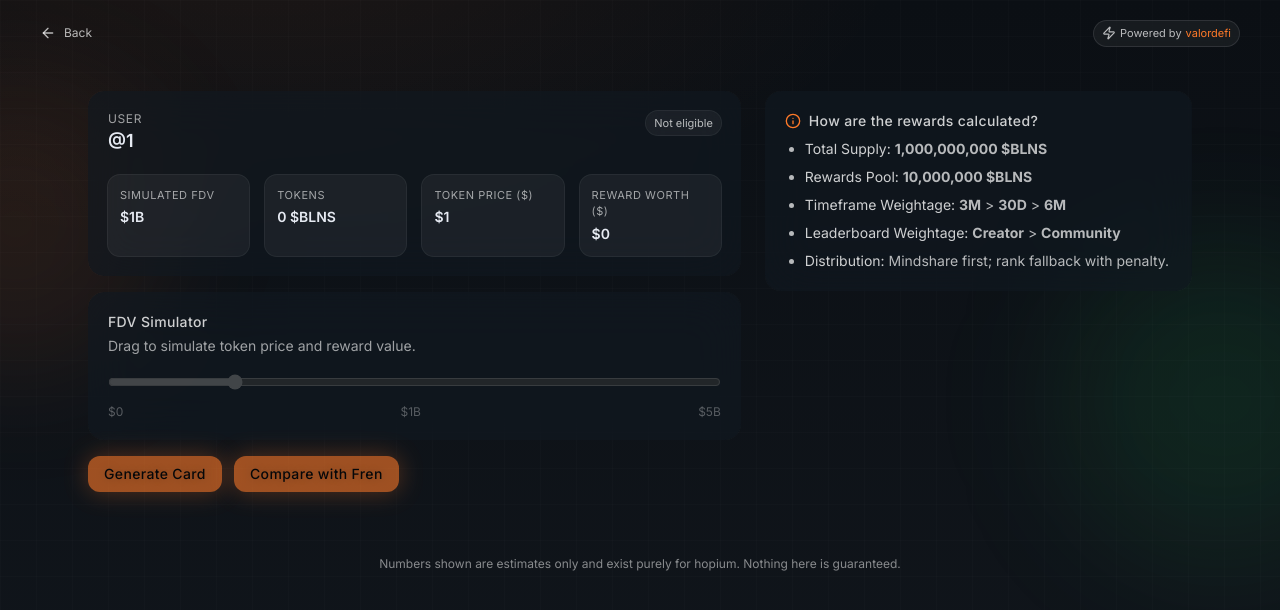
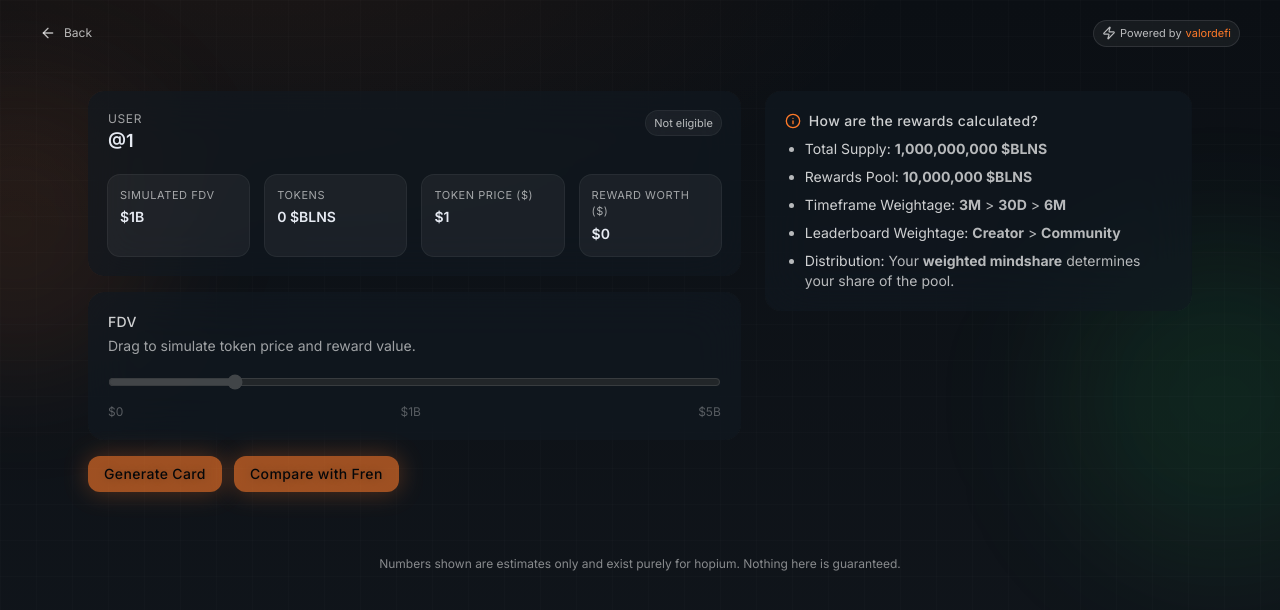
Before and after one commit to wicktg/yapium, a React (Create React App) app: page /p/billions/1 in a window 1280 px wide. Shown: the top 610 px of the page. Built offline with nearby package versions, Linux system fonts and the light colour scheme; no server answers.

Commit message:
Final v6

```diff
--- a/src/pages/ProjectBillions.js
+++ b/src/pages/ProjectBillions.js
@@ -211,7 +211,7 @@ export default function ProjectBillions() {
             <div className="flex items-center justify-between">
               <div>
                 <h3 className="text-sm font-medium tracking-wide text-white/80">
-                  FDV Simulator
+                  FDV
                 </h3>
                 <p className="mt-1 text-sm text-white/60">
                   Drag to simulate token price and reward value.
@@ -286,8 +286,8 @@ export default function ProjectBillions() {
                 <b>Creator</b> &gt; <b>Community</b>
               </li>
               <li>
-                <span className="text-white/80">Distribution:</span> Mindshare
-                first; rank fallback with penalty.
+                <span className="text-white/80">Distribution:</span> Your{" "}
+                <b>weighted mindshare</b> determines your share of the pool.
               </li>
             </ul>
           </GlassPanel>
@@ -400,7 +400,12 @@ function CompareModal({ onClose, topicId, baseUser }) {
       const { me, fr } = await loadBoth();
       setState({ loading: false, error: null, you: me, fren: fr });
     } catch (e) {
-      setState({ loading: false, error: "Failed to fetch comparison", you: null, fren: null });
+      setState({
+        loading: false,
+        error: "Failed to fetch comparison",
+        you: null,
+        fren: null,
+      });
     }
   }
 
@@ -412,10 +417,15 @@ function CompareModal({ onClose, topicId, baseUser }) {
 
   return (
     <div className="fixed inset-0 z-50 flex items-center justify-center p-3 sm:p-4">
-      <div className="absolute inset-0 bg-black/60 backdrop-blur-sm" onClick={onClose} />
+      <div
+        className="absolute inset-0 bg-black/60 backdrop-blur-sm"
+        onClick={onClose}
+      />
       <div className="relative z-10 w-full max-w-2xl rounded-2xl ring-1 ring-white/10 bg-[#0B0F14] overflow-hidden">
         <div className="flex items-center justify-between px-4 py-3">
-          <div className="text-sm text-white/80 font-medium">Compare with Fren • BILLIONS</div>
+          <div className="text-sm text-white/80 font-medium">
+            Compare with Fren • BILLIONS
+          </div>
           <button onClick={onClose} className="text-white/70 hover:text-white">
             <X className="h-5 w-5" />
           </button>
@@ -445,7 +455,9 @@ function CompareModal({ onClose, topicId, baseUser }) {
                   <div className="text-[11px] uppercase tracking-wider text-white/60">
                     You
                   </div>
-                  <div className="text-sm font-semibold">@{you?.username || baseUser.username}</div>
+                  <div className="text-sm font-semibold">
+                    @{you?.username || baseUser.username}
+                  </div>
                   <div className="mt-2 text-sm">
                     Tokens: <b>{formatQty(you?.tokens ?? 0, 2)} $BLNS</b>
                   </div>
@@ -459,7 +471,9 @@ function CompareModal({ onClose, topicId, baseUser }) {
                     Fren
                   </div>
                   <div className="text-sm font-semibold">
-                    @{friend?.username || (fren?.trim() ? fren.replace(/^@/, "") : "—")}
+                    @
+                    {friend?.username ||
+                      (fren?.trim() ? fren.replace(/^@/, "") : "—")}
                   </div>
                   <div className="mt-2 text-sm">
                     Tokens: <b>{formatQty(friend?.tokens ?? 0, 2)} $BLNS</b>
@@ -472,7 +486,9 @@ function CompareModal({ onClose, topicId, baseUser }) {
 
               {/* Head-to-head bar */}
               <div className="mt-5">
-                <div className="text-xs text-white/60 mb-2">Head-to-head (by worth at current FDV)</div>
+                <div className="text-xs text-white/60 mb-2">
+                  Head-to-head (by worth at current FDV)
+                </div>
                 <div className="w-full h-3 rounded-full bg-white/5 ring-1 ring-white/10 overflow-hidden">
                   <div
                     className="h-full bg-[#FF7A29] transition-all duration-700"
@@ -482,23 +498,27 @@ function CompareModal({ onClose, topicId, baseUser }) {
                 </div>
                 <div className="mt-2 flex justify-between text-xs">
                   <span className="text-white/80">
-                    You: <b>{formatMoney(you?.worth ?? 0, 2)}</b> ({Math.round(youPct * 100)}%)
+                    You: <b>{formatMoney(you?.worth ?? 0, 2)}</b> (
+                    {Math.round(youPct * 100)}%)
                   </span>
                   <span className="text-white/80">
-                    Fren: <b>{formatMoney(friend?.worth ?? 0, 2)}</b> ({Math.round(frenPct * 100)}%)
+                    Fren: <b>{formatMoney(friend?.worth ?? 0, 2)}</b> (
+                    {Math.round(frenPct * 100)}%)
                   </span>
                 </div>
               </div>
 
               {/* Delta badge */}
               <div className="mt-3 text-center text-sm">
-                {((you?.worth ?? 0) - (friend?.worth ?? 0)) >= 0 ? (
+                {(you?.worth ?? 0) - (friend?.worth ?? 0) >= 0 ? (
                   <span className="inline-flex items-center gap-2 rounded-full bg-[#22C55E]/10 text-[#22C55E] ring-1 ring-white/10 px-3 py-1">
-                    You’re ahead by {formatMoney((you?.worth ?? 0) - (friend?.worth ?? 0), 2)}
+                    You’re ahead by{" "}
+                    {formatMoney((you?.worth ?? 0) - (friend?.worth ?? 0), 2)}
                   </span>
                 ) : (
                   <span className="inline-flex items-center gap-2 rounded-full bg-[#EF4444]/10 text-[#EF4444] ring-1 ring-white/10 px-3 py-1">
-                    Behind by {formatMoney((friend?.worth ?? 0) - (you?.worth ?? 0), 2)}
+                    Behind by{" "}
+                    {formatMoney((friend?.worth ?? 0) - (you?.worth ?? 0), 2)}
                   </span>
                 )}
               </div>
@@ -558,7 +578,10 @@ function CardModal({ onClose, username, tokens, worth, fdv, tagline }) {
 
   return (
     <div className="fixed inset-0 z-50 flex items-center justify-center p-3 sm:p-4">
-      <div className="absolute inset-0 bg-black/60 backdrop-blur-sm" onClick={onClose} />
+      <div
+        className="absolute inset-0 bg-black/60 backdrop-blur-sm"
+        onClick={onClose}
+      />
       <div className="relative z-10 w-full max-w-2xl rounded-2xl ring-1 ring-white/10 bg-[#0B0F14] overflow-hidden">
         <div className="flex items-center justify-between px-4 py-3">
           <div className="text-sm text-white/70">Share Card Preview</div>
--- a/src/pages/ProjectBoundless.js
+++ b/src/pages/ProjectBoundless.js
@@ -217,7 +217,7 @@ export default function ProjectBoundless() {
 
           <GlassPanel>
             <h3 className="text-sm font-medium tracking-wide text-white/80">
-              FDV Simulator
+              FDV
             </h3>
             <p className="mt-1 text-sm text-white/60">
               Drag to simulate token price and reward value.
@@ -287,8 +287,8 @@ export default function ProjectBoundless() {
                 <b>Creator</b> &gt; <b>Community</b>.
               </li>
               <li>
-                <span className="text-white/80">Distribution:</span> Mindshare
-                first; rank fallback with penalty.
+                <span className="text-white/80">Distribution:</span> Your{" "}
+                <b>weighted mindshare</b> determines your share of the pool.
               </li>
             </ul>
           </GlassPanel>
--- a/src/pages/ProjectCysic.js
+++ b/src/pages/ProjectCysic.js
@@ -222,7 +222,7 @@ export default function ProjectCysic() {
             <div className="flex items-center justify-between">
               <div>
                 <h3 className="text-sm font-medium tracking-wide text-white/80">
-                  FDV Simulator
+                  FDV
                 </h3>
                 <p className="mt-1 text-sm text-white/60">
                   Drag to simulate token price and reward value.
@@ -508,16 +508,6 @@ function CompareModal({ onClose, topicId, baseUser }) {
                     style={{ width: `${frenPct * 100}%` }}
                     title="Fren"
                   />
-                </div>
-                <div className="mt-2 flex justify-between text-xs text-white/80">
-                  <span>
-                    You: <b>{formatMoney(you?.worth ?? 0, 2)}</b> (
-                    {Math.round(youPct * 100)}%)
-                  </span>
-                  <span>
-                    Fren: <b>{formatMoney(friend?.worth ?? 0, 2)}</b> (
-                    {Math.round(frenPct * 100)}%)
-                  </span>
                 </div>
 
                 {/* Leader line */}
--- a/src/pages/ProjectIrys.js
+++ b/src/pages/ProjectIrys.js
@@ -186,7 +186,7 @@ export default function ProjectIrys() {
             <div className="flex items-center justify-between">
               <div>
                 <h3 className="text-sm font-medium tracking-wide text-white/80">
-                  FDV Simulator
+                  FDV
                 </h3>
                 <p className="mt-1 text-sm text-white/60">
                   Drag to simulate token price and reward value.
@@ -261,8 +261,7 @@ export default function ProjectIrys() {
               </li>
               <li>
                 <span className="text-white/80">Leaderboard Weightage:</span>{" "}
-                <b>Specific leaderboard</b> &gt; <b>Community leaderboard</b>{" "}
-                &gt; <b>Creator leaderboard</b>.
+                <b>Specific</b> &gt; <b>Community</b> &gt; <b>Creator</b>.
               </li>
               <li>
                 <span className="text-white/80">Distribution:</span> Your{" "}
--- a/src/pages/ProjectMonad.js
+++ b/src/pages/ProjectMonad.js
@@ -246,7 +246,7 @@ export default function ProjectMonad() {
             <div className="flex items-center justify-between">
               <div>
                 <h3 className="text-sm font-medium tracking-wide text-white/80">
-                  FDV Simulator
+                  FDV
                 </h3>
                 <p className="mt-1 text-sm text-white/60">
                   Drag to simulate token price and reward value.
@@ -322,8 +322,7 @@ export default function ProjectMonad() {
               </li>
               <li>
                 <span className="text-white/80">Distribution:</span> Your{" "}
-                <b>weighted mindshare</b> (with rank fallback) determines your
-                share.
+                <b>weighted mindshare</b> determines your share of the pool.
               </li>
             </ul>
           </GlassPanel>
--- a/src/pages/ProjectPortalBTC.js
+++ b/src/pages/ProjectPortalBTC.js
@@ -222,7 +222,7 @@ export default function ProjectPortalBTC() {
 
           <GlassPanel>
             <h3 className="text-sm font-medium tracking-wide text-white/80">
-              FDV Simulator
+              FDV
             </h3>
             <p className="mt-1 text-sm text-white/60">
               Drag to simulate token price and reward value.
@@ -292,8 +292,8 @@ export default function ProjectPortalBTC() {
                 <b>Creator</b> &gt; <b>Community</b>.
               </li>
               <li>
-                <span className="text-white/80">Distribution:</span> Mindshare
-                first; rank fallback with penalty.
+                <span className="text-white/80">Distribution:</span> Your{" "}
+                <b>weighted mindshare</b> determines your share of the pool.
               </li>
             </ul>
           </GlassPanel>
@@ -506,16 +506,6 @@ function CompareModal({ onClose, topicId, baseUser }) {
                     style={{ width: `${frenPct * 100}%` }}
                     title="Fren"
                   />
-                </div>
-                <div className="mt-2 flex justify-between text-xs text-white/80">
-                  <span>
-                    You: <b>{formatMoney(you?.worth ?? 0, 2)}</b> (
-                    {Math.round(youPct * 100)}%)
-                  </span>
-                  <span>
-                    Fren: <b>{formatMoney(friend?.worth ?? 0, 2)}</b> (
-                    {Math.round(frenPct * 100)}%)
-                  </span>
                 </div>
 
                 {/* Leader line */}
--- a/src/pages/ProjectUnion.js
+++ b/src/pages/ProjectUnion.js
@@ -215,7 +215,7 @@ export default function ProjectUnion() {
             <div className="flex items-center justify-between">
               <div>
                 <h3 className="text-sm font-medium tracking-wide text.white/80">
-                  FDV Simulator
+                  FDV
                 </h3>
                 <p className="mt-1 text-sm text-white/60">
                   Drag to simulate token price and reward value.
@@ -282,17 +282,16 @@ export default function ProjectUnion() {
                 <b>75,000,000 $U</b>.
               </li>
               <li>
-                <span className="text-white/80">Timeframe Priority:</span>{" "}
+                <span className="text-white/80">Timeframe Weightage:</span>{" "}
                 <b>3M</b> &gt; <b>30D</b> &gt; <b>7D</b> &gt; <b>6M</b>.
               </li>
               <li>
-                <span className="text-white/80">Leaderboard Priority:</span>{" "}
+                <span className="text-white/80">Leaderboard Weightage:</span>{" "}
                 <b>Specific</b> &gt; <b>Community</b> &gt; <b>Creator</b>.
               </li>
               <li>
                 <span className="text-white/80">Distribution:</span> Your{" "}
-                <b>weighted mindshare</b> (with rank fallback) determines your
-                share.
+                <b>weighted mindshare</b> determines your share of the pool.
               </li>
             </ul>
           </GlassPanel>
```
